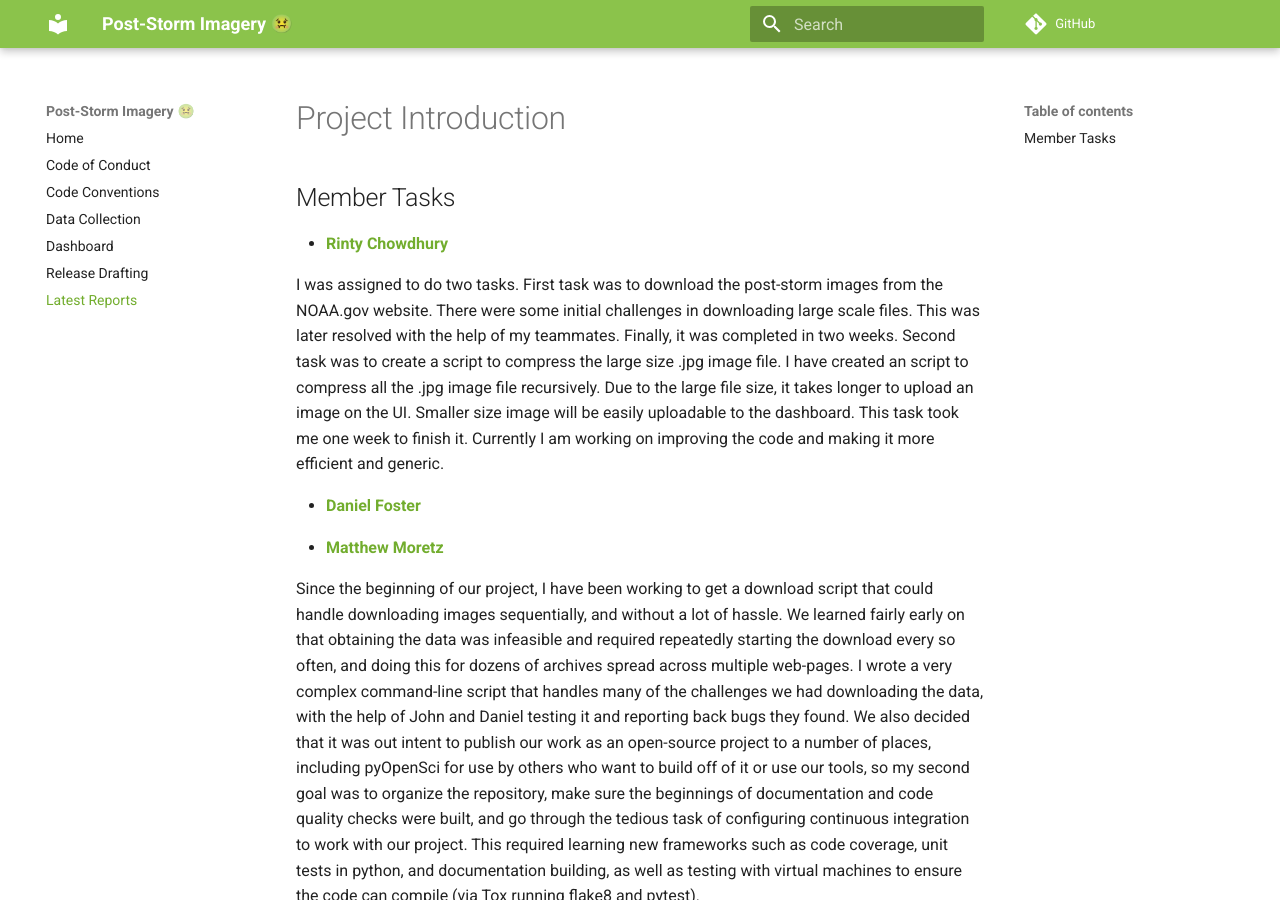
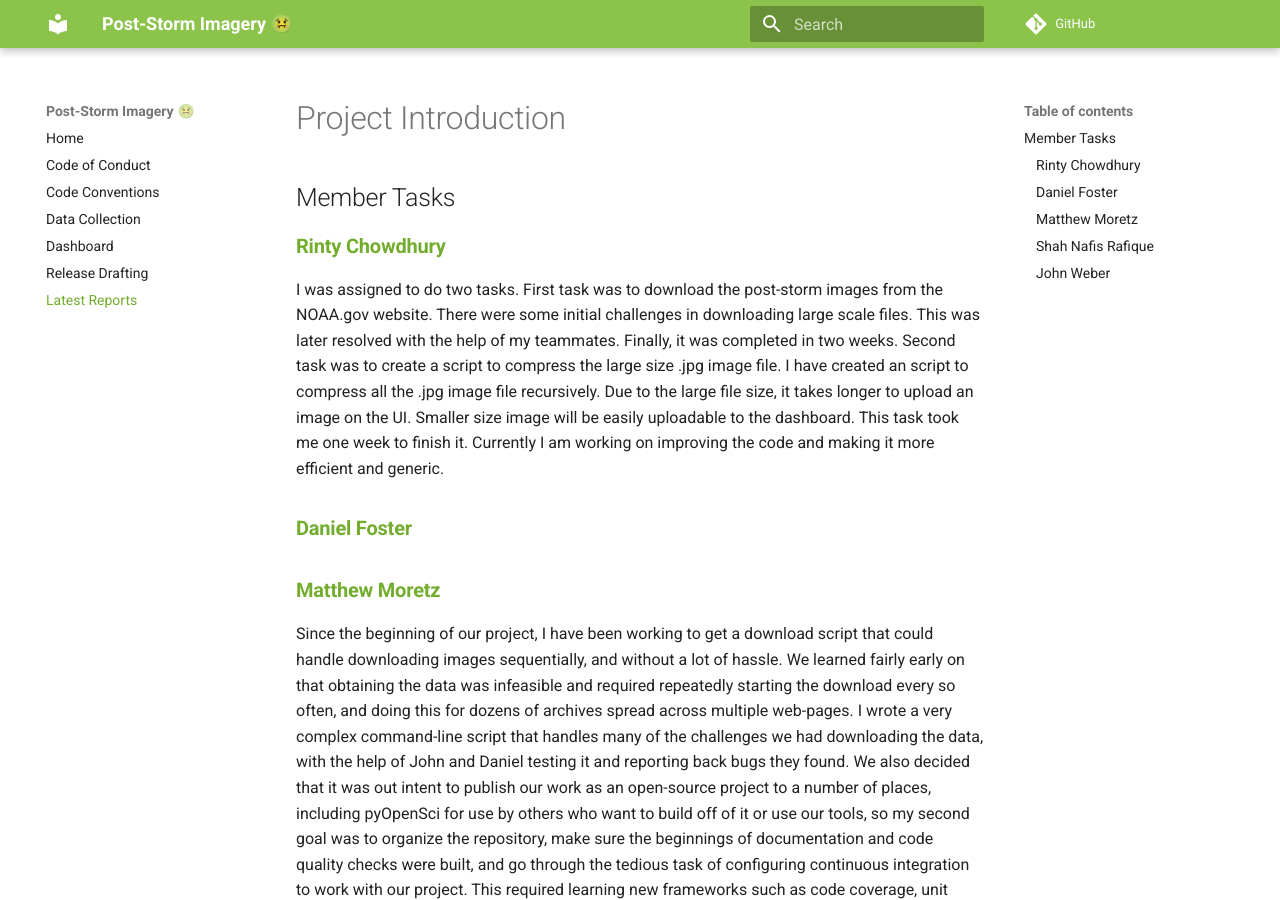
Before and after one commit to UNCG-CSE/Poststorm_Imagery, an MkDocs documentation site: the page built from docs/reports/progress_report_24-09-2019.md, in a window 1280 px wide and 900 px high. Built offline with MkDocs 1.6.1 and Material for MkDocs 9.7.7, drawn with Linux system fonts in a browser that asks for light colours; comment, search, counter and statistics services are not loaded.

Commit message:
updated progress report format

```diff
--- a/docs/reports/progress_report_24-09-2019.md
+++ b/docs/reports/progress_report_24-09-2019.md
@@ -4,7 +4,7 @@
 
 ## Member Tasks
 
-- [**Rinty Chowdhury**](https://github.com/rintychy)
+### [**Rinty Chowdhury**](https://github.com/rintychy)
 
 I was assigned to do two tasks. First task was to download the post-storm images from the NOAA.gov website.
 There were some initial challenges in downloading large scale files. This was later resolved with the help of my
@@ -14,11 +14,11 @@ size, it takes longer to upload an image on the UI. Smaller size image will be e
 This task took me one week to finish it. Currently I am working on improving the code and making it more efficient
 and generic.
 
-- [**Daniel Foster**](https://github.com/dlfosterbot)
+### [**Daniel Foster**](https://github.com/dlfosterbot)
 
 <!--Replace this with your task-->
 
-- [**Matthew Moretz**](https://github.com/Matmorcat)
+### [**Matthew Moretz**](https://github.com/Matmorcat)
 
 Since the beginning of our project, I have been working to get a download script that could handle downloading
 images sequentially, and without a lot of hassle. We learned fairly early on that obtaining the data was infeasible
@@ -32,7 +32,7 @@ tedious task of configuring continuous integration to work with our project. Thi
 such as code coverage, unit tests in python, and documentation building, as well as testing with virtual machines
 to ensure the code can compile (via Tox running flake8 and pytest).
 
-- [**Shah Nafis Rafique**](https://github.com/ShahNafisRafique)
+### [**Shah Nafis Rafique**](https://github.com/ShahNafisRafique)
 
 One of the goals that our mentor mentioned was to have a UI to allow researchers that are on the project to help tag the
 storm images. Given that my internship was something similar and that over the summer I learned about Node.js went ahead
@@ -53,7 +53,7 @@ authentication with Passport.js because we dont want anyone to be able to tag im
 images. My long term goal is to help with John and figure out how we can start using the full data set, instead of a
 small test amount of images like we do now.
 
-- [**John Weber**](https://github.com/JWeb56)
+### [**John Weber**](https://github.com/JWeb56)
 
 My primary task for the data collection portion of our project was to help download the image archives. Given the
 hundreds of GiBs of data and download speeds capped at around 2-3 MiBs/s, and that connections to the NOAA site
```
